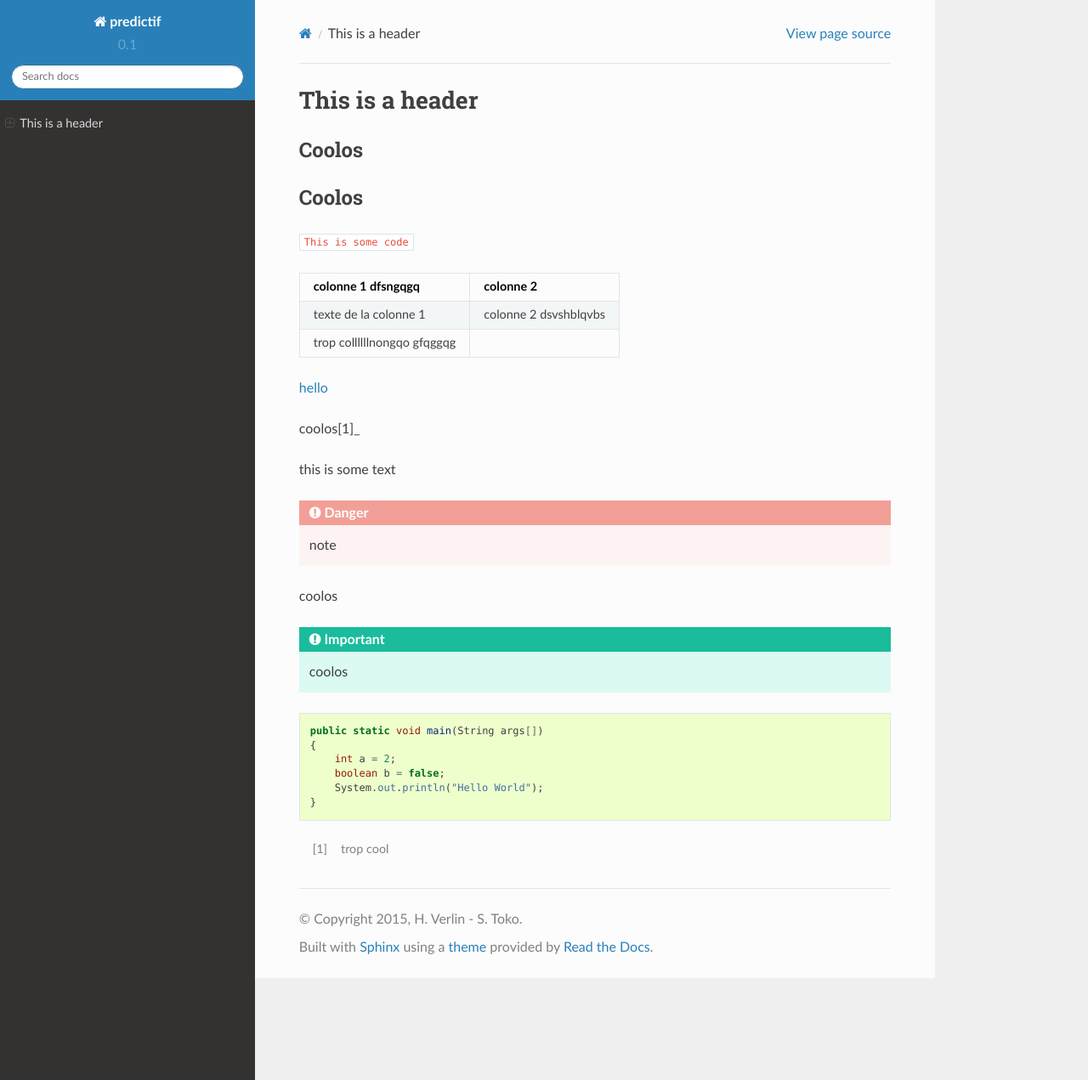
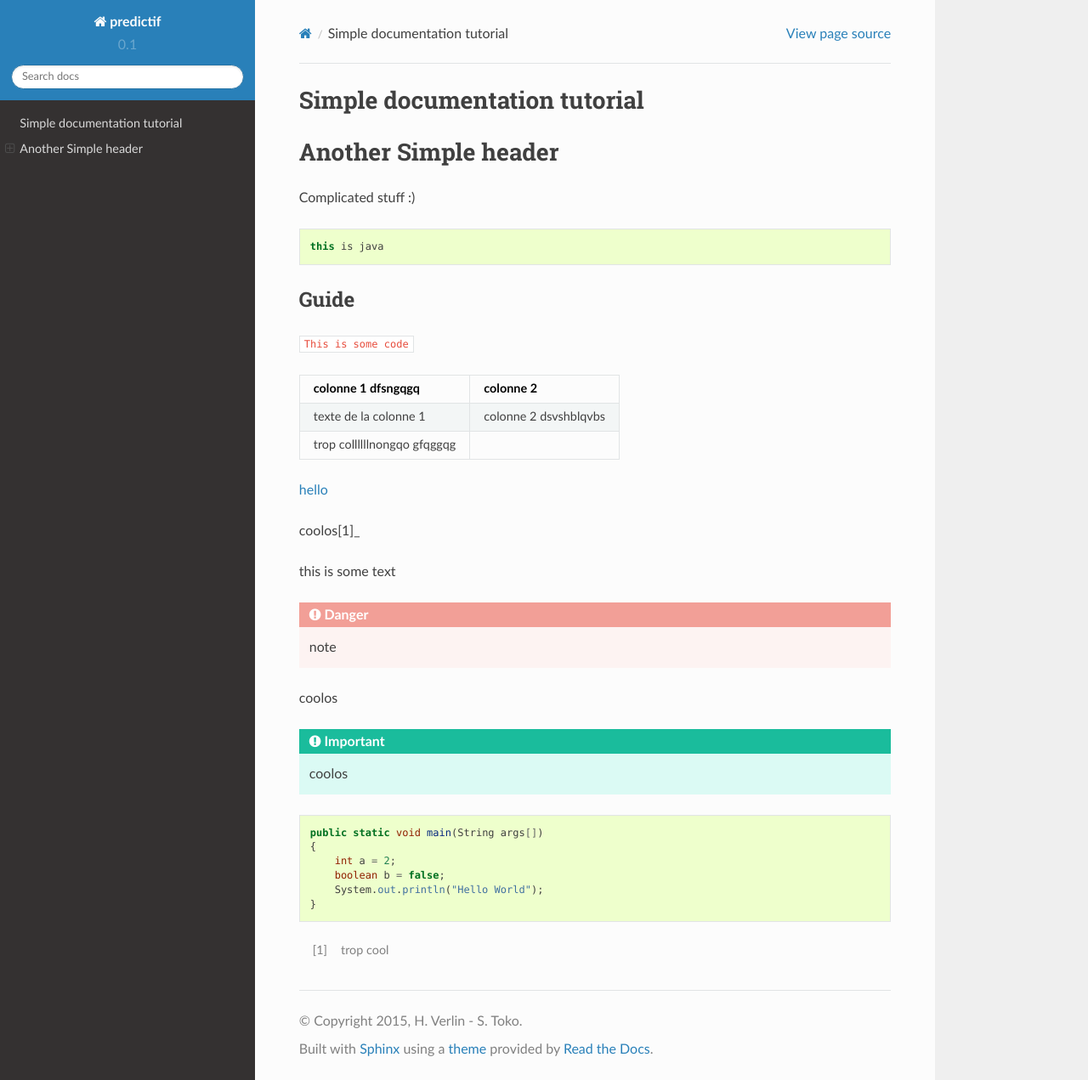
Before and after one commit to hverlin/predictif_doc, a Sphinx documentation site: the page built from docs/index.rst, in a window 1280 px wide and 1271 px high. Shown: the whole window at 85% size. Built offline with Sphinx 7.4.7 and the Read the Docs theme 2.0.0, drawn with Linux system fonts in a browser that asks for light colours.

Commit message:
some stuff

```diff
--- a/docs/index.rst
+++ b/docs/index.rst
@@ -1,12 +1,25 @@
-****************
-This is a header
-****************
 
-Coolos
-======
+Simple documentation tutorial
+=============================
 
-Coolos
-======
+Another Simple header
+=====================
+
+Complicated stuff :)
+
+
+.. code-block:: java
+
+    this is java
+
+.. toctree::
+	:maxdepth: 2
+
+
+Guide
+^^^^^
+
+
 
 
 
```
